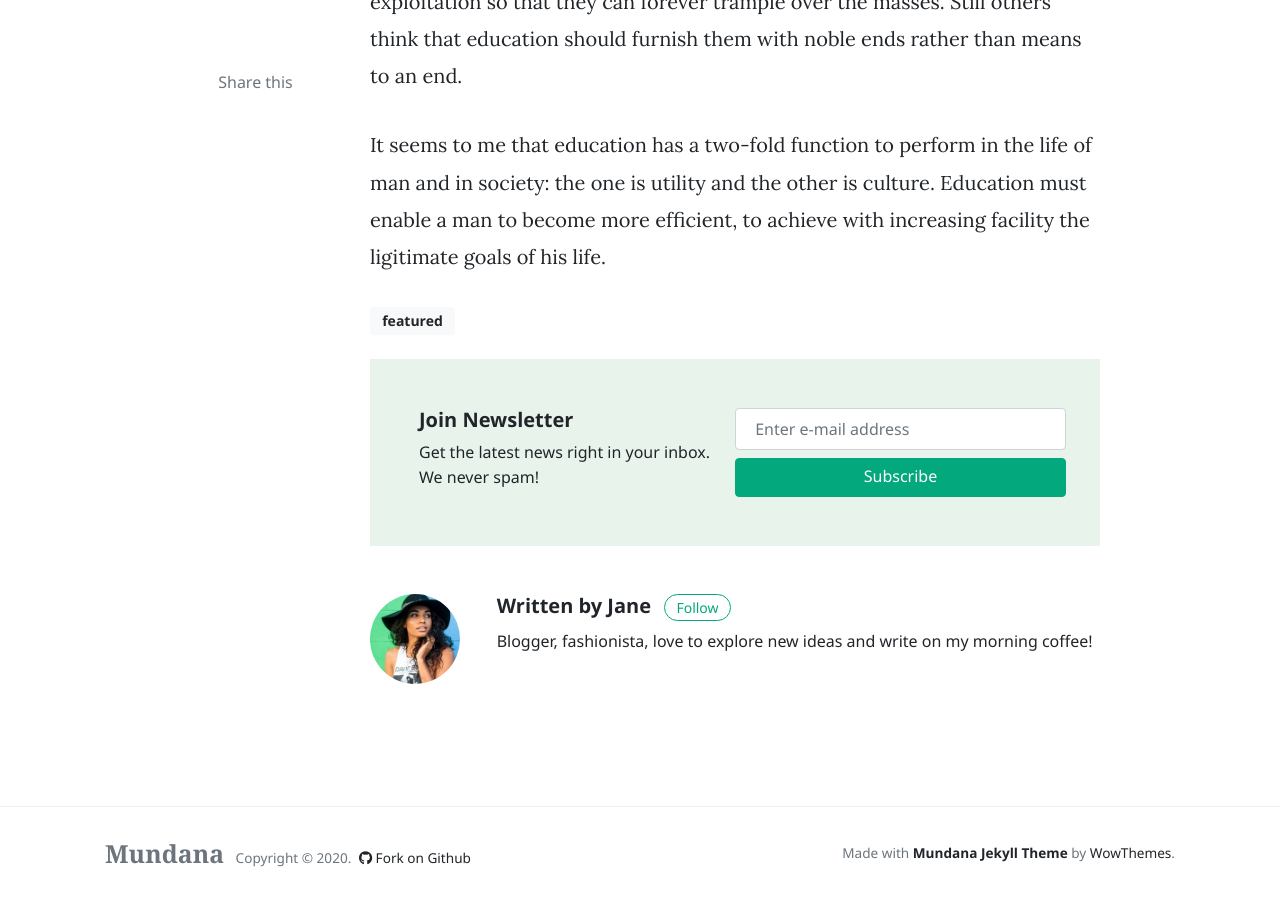
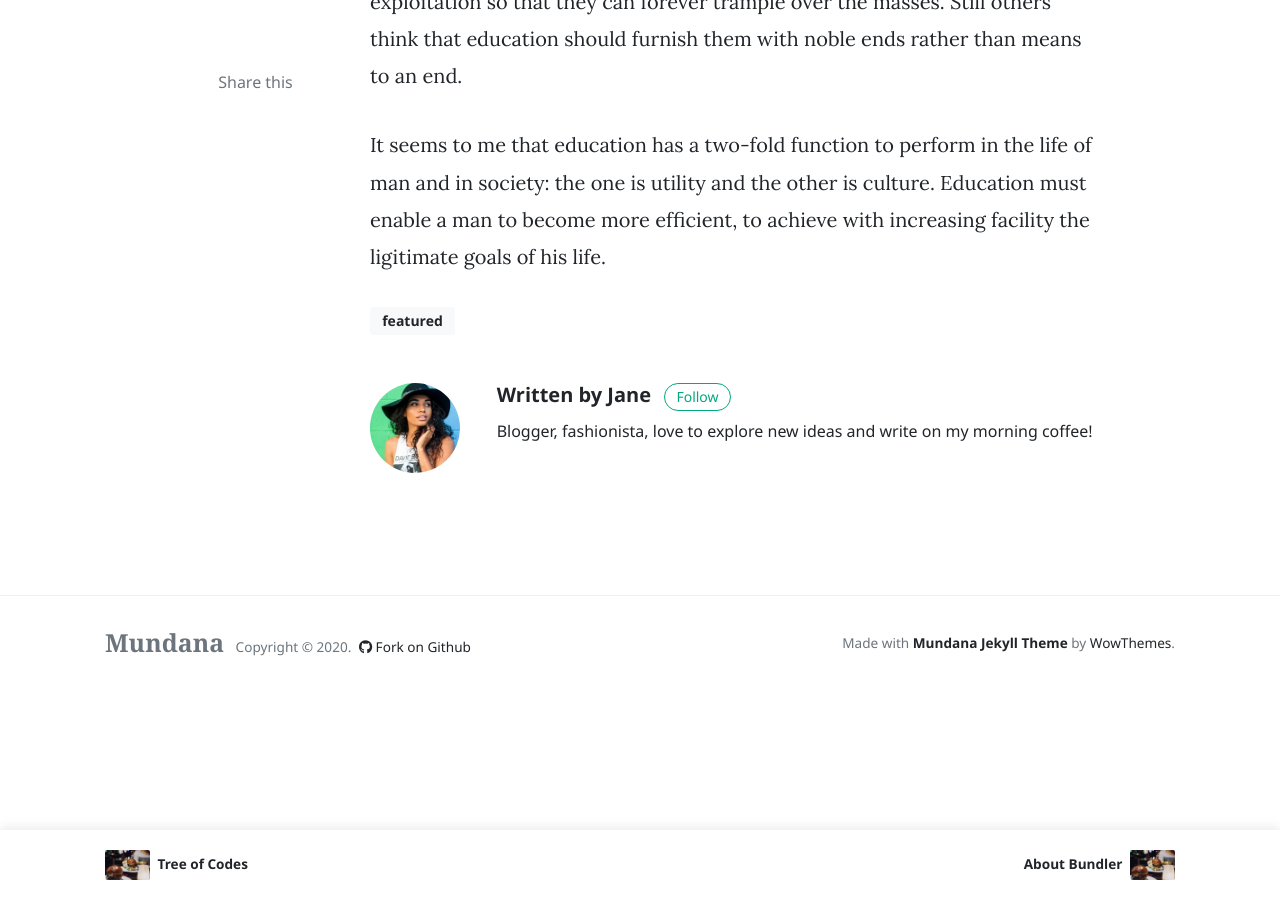
Before and after one commit to mohan-balakrishnan/sync2techold, a Jekyll site: the page built from _posts/2019-01-28-we-all-wait-for-summer.md, in a window 1280 px wide and 900 px high, scrolled down 647 px. Built offline with Jekyll 4.4.1, drawn with Linux system fonts in a browser that asks for light colours; nearby versions of some CDN libraries; comment, search, counter and statistics services are not loaded.

Commit message:
Update post.html

```diff
--- a/_layouts/post.html
+++ b/_layouts/post.html
@@ -79,7 +79,7 @@
 			</div>
 
             <!-- Mailchimp Subscribe Form -->
-            {% if site.mailchimp-list %}
+            <!-- {% if site.mailchimp-list %}
 			<div class="border p-5 bg-lightblue">
 				<div class="row justify-content-between">
 					<div class="col-md-6 mb-2 mb-md-0">
@@ -102,7 +102,7 @@
 					</div>
 				</div>
 			</div>
-            {% endif %}
+            {% endif %}-->
 
 
              <!-- Author Box -->
```
